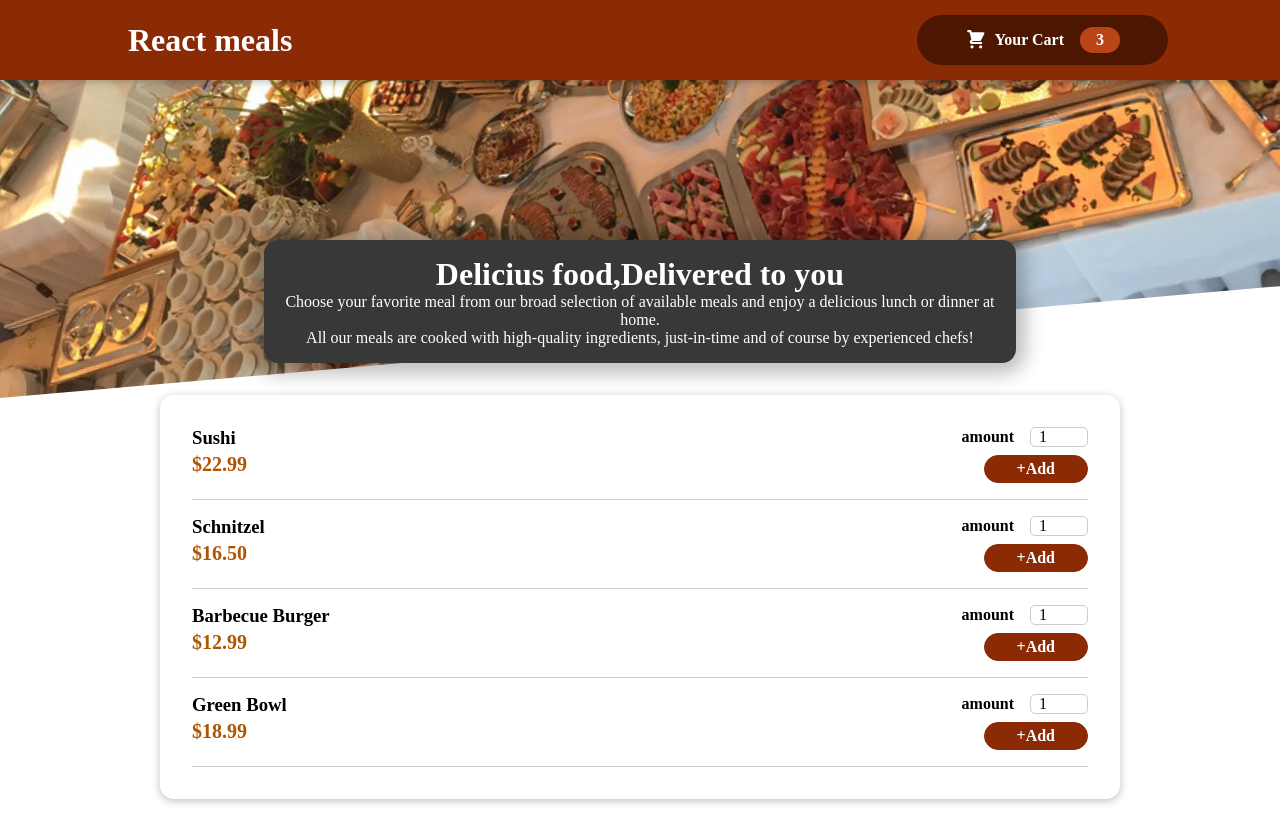
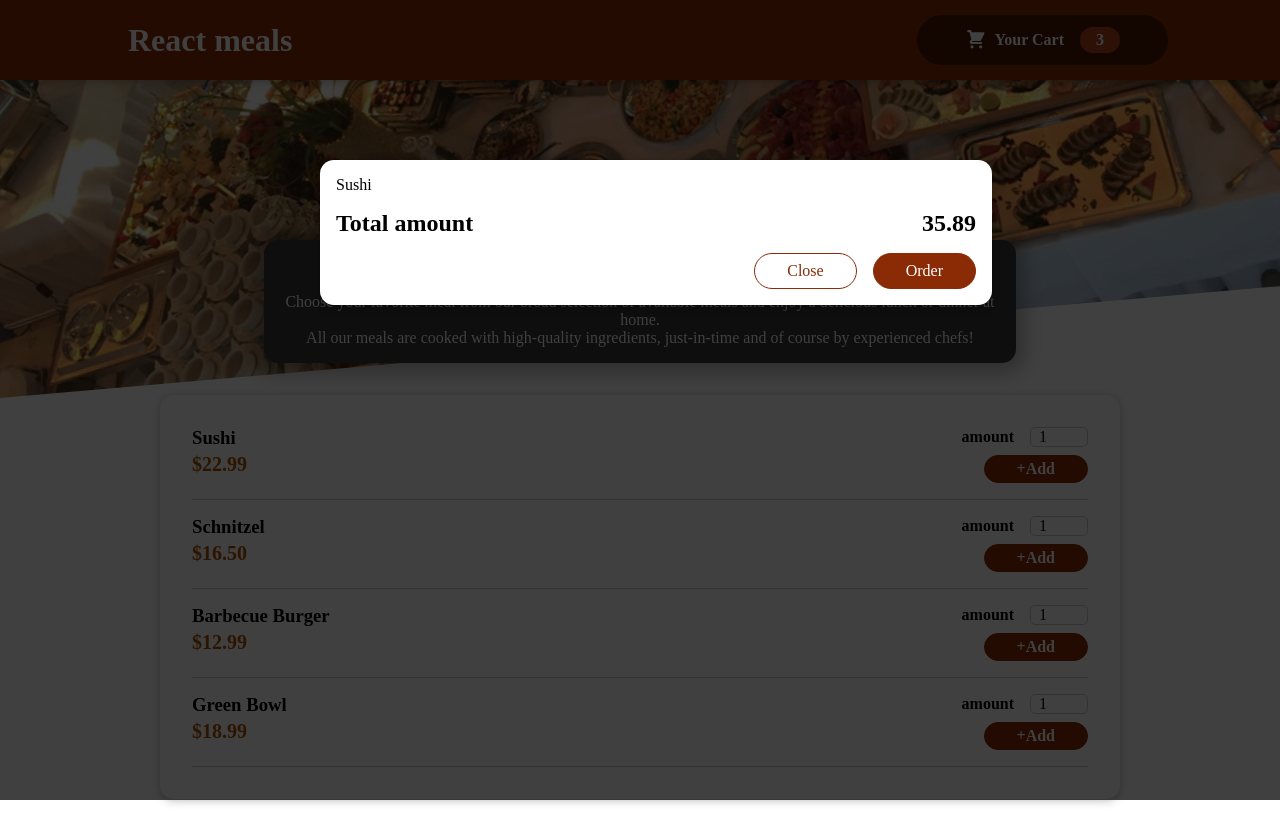
Before and after one commit to saracevicsara/FOOD-ORDER-APP, a React (Create React App) app: page / in a window 1280 px wide. Built offline with nearby package versions, Linux system fonts and the light colour scheme.

Commit message:
adding cart

```diff
--- a/public/index.html
+++ b/public/index.html
@@ -28,6 +28,7 @@
   </head>
   <body>
     <noscript>You need to enable JavaScript to run this app.</noscript>
+    <div id="overlays"></div>
     <div id="root"></div>
     <!--
       This HTML file is a template.
--- a/src/App.js
+++ b/src/App.js
@@ -1,10 +1,12 @@
 import { Fragment } from "react";
+import Cart from "./Components/Cart/Cart";
 import Header from "./Components/Layout/Header";
 import Meals from "./Components/Meals/Meals";
 
 function App() {
   return (
     <Fragment>
+      <Cart />
       <Header />
       <main>
         <Meals />
--- /dev/null
+++ b/src/Components/Cart/Cart.js
@@ -0,0 +1,28 @@
+import Modal from "../UI/Modal";
+import classes from "./Cart.module.css";
+
+const Cart = (props) => {
+  const cartitem = (
+    <ul className={classes["cart-items"]}>
+      {[{ id: "c1", name: "Sushi", amount: 2, price: 12.99 }].map((item) => (
+        <li>{item.name}</li>
+      ))}
+    </ul>
+  );
+
+  return (
+    <Modal>
+      {cartitem}
+      <div className={classes.total}>
+        <span>Total amount</span>
+        <span>35.89</span>
+      </div>
+      <div className={classes.actions}>
+        <button className={classes["button--alt"]}>Close</button>
+        <button className={classes.button}>Order</button>
+      </div>
+    </Modal>
+  );
+};
+
+export default Cart;
--- /dev/null
+++ b/src/Components/Cart/Cart.module.css
@@ -0,0 +1,46 @@
+.cart-items {
+  list-style: none;
+  margin: 0;
+  padding: 0;
+  max-height: 20rem;
+  overflow: auto;
+}
+
+.total {
+  display: flex;
+  justify-content: space-between;
+  align-items: center;
+  font-weight: bold;
+  font-size: 1.5rem;
+  margin: 1rem 0;
+}
+
+.actions {
+  text-align: right;
+}
+
+.actions button {
+  font: inherit;
+  cursor: pointer;
+  background-color: transparent;
+  border: 1px solid #8a2b06;
+  padding: 0.5rem 2rem;
+  border-radius: 25px;
+  margin-left: 1rem;
+}
+
+.actions button:hover,
+.actions button:active {
+  background-color: #5a1a01;
+  border-color: #5a1a01;
+  color: white;
+}
+
+.actions .button--alt {
+  color: #8a2b06;
+}
+
+.actions .button {
+  background-color: #8a2b06;
+  color: white;
+}
--- /dev/null
+++ b/src/Components/UI/Modal.js
@@ -0,0 +1,29 @@
+import { Fragment } from "react";
+import classes from "./Modal.module.css";
+import ReactDOM from "react-dom";
+
+const Backdrop = (props) => {
+  return <div className={classes.backdrop}></div>;
+};
+
+const ModalOverlay = (props) => {
+  return (
+    <div className={classes.modal}>
+      <div className={classes.content}>{props.children}</div>
+    </div>
+  );
+};
+
+const portalElement = document.getElementById("overlays");
+const Modal = (props) => {
+  return (
+    <Fragment>
+      {ReactDOM.createPortal(<Backdrop />, portalElement)}
+      {ReactDOM.createPortal(
+        <ModalOverlay>{props.children}</ModalOverlay>,
+        portalElement
+      )}
+    </Fragment>
+  );
+};
+export default Modal;
--- /dev/null
+++ b/src/Components/UI/Modal.module.css
@@ -0,0 +1,40 @@
+.backdrop {
+  position: fixed;
+  top: 0;
+  left: 0;
+  width: 100%;
+  height: 100vh;
+  z-index: 20;
+  background-color: rgba(0, 0, 0, 0.75);
+}
+
+.modal {
+  position: fixed;
+  top: 20vh;
+  left: 5%;
+  width: 90%;
+  background-color: white;
+  padding: 1rem;
+  border-radius: 14px;
+  box-shadow: 0 2px 8px rgba(0, 0, 0, 0.25);
+  z-index: 30;
+  animation: slide-down 300ms ease-out forwards;
+}
+
+@media (min-width: 768px) {
+  .modal {
+    width: 40rem;
+    left: calc(50% - 20rem);
+  }
+}
+
+@keyframes slide-down {
+  from {
+    opacity: 0;
+    transform: translateY(-3rem);
+  }
+  to {
+    opacity: 1;
+    transform: translateY(0);
+  }
+}
```
